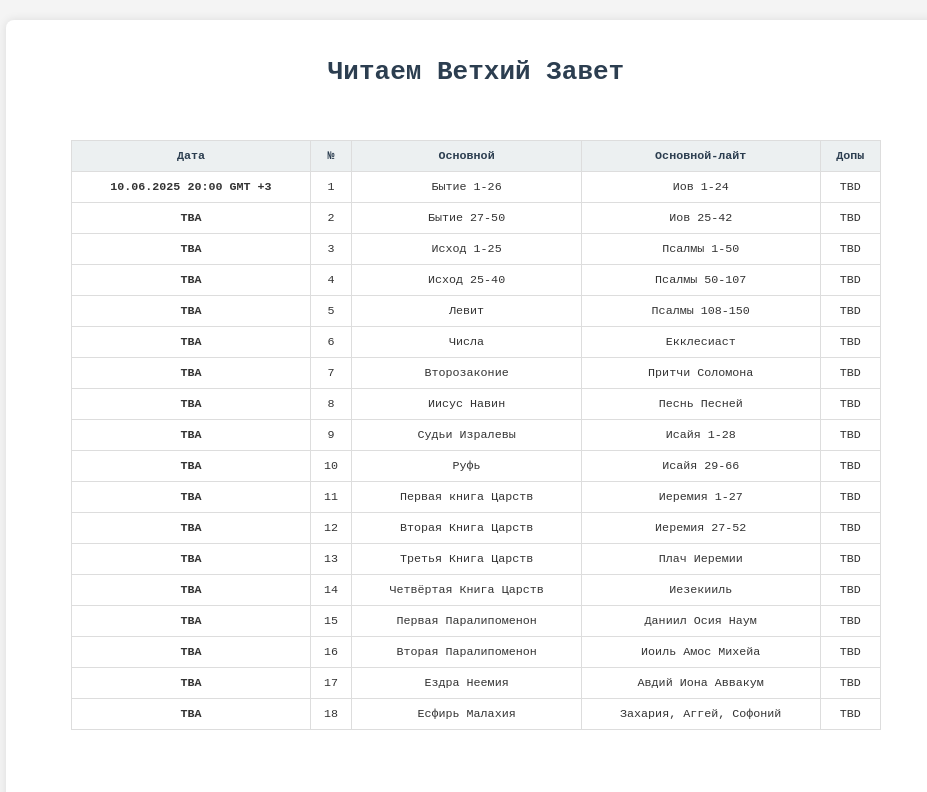
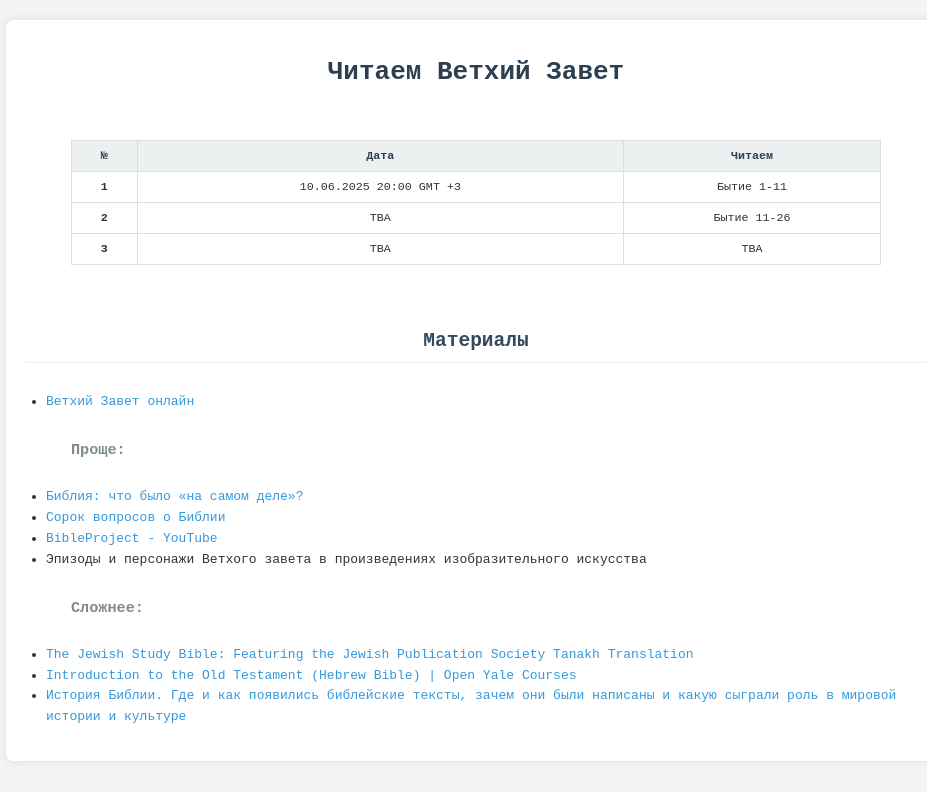
Before and after one commit to tgadeliya/readings, a plain HTML site: page index.html in a window 1280 px wide. Shown: the top 792 px of the page, without its empty margins (164-1091 px from the left). Drawn offline with Linux system fonts and the light colour scheme.

Commit message:
Change plan

```diff
--- a/index.html
+++ b/index.html
@@ -14,34 +14,30 @@
         <table>
             <thead>
                 <tr>
+                    <th>№</th>
                     <th>Дата</th>
-                    <th>№</th>
-                    <th>Основной</th>
-                    <th>Основной-лайт</th>
-                    <th>Допы</th>
+                    <th>Читаем</th>
                 </tr>
             </thead>
             <tbody>
-                <tr><td> 10.06.2025 20:00 GMT +3 </td><td>1</td><td>Бытие 1-26</td><td>Иов 1-24</td><td>TBD</td></tr>
-                <tr><td>TBA</td><td>2</td><td>Бытие 27-50</td><td>Иов 25-42</td><td>TBD</td></tr>
-                <tr><td>TBA</td><td>3</td><td>Исход 1-25</td><td>Псалмы 1-50</td><td>TBD</td></tr>
-                <tr><td>TBA</td><td>4</td><td>Исход 25-40</td><td>Псалмы 50-107</td><td>TBD</td></tr>
-                <tr><td>TBA</td><td>5</td><td>Левит</td><td>Псалмы 108-150</td><td>TBD</td></tr>
-                <tr><td>TBA</td><td>6</td><td>Числа</td><td>Екклесиаст</td><td>TBD</td></tr>
-                <tr><td>TBA</td><td>7</td><td>Второзаконие</td><td>Притчи Соломона</td><td>TBD</td></tr>
-                <tr><td>TBA</td><td>8</td><td>Иисус Навин</td><td>Песнь Песней</td><td>TBD</td></tr>
-                <tr><td>TBA</td><td>9</td><td>Судьи Изралевы</td><td>Исайя 1-28</td><td>TBD</td></tr>
-                <tr><td>TBA</td><td>10</td><td>Руфь</td><td>Исайя 29-66</td><td>TBD</td></tr>
-                <tr><td>TBA</td><td>11</td><td>Первая книга Царств</td><td>Иеремия 1-27</td><td>TBD</td></tr>
-                <tr><td>TBA</td><td>12</td><td>Вторая Книга Царств</td><td>Иеремия 27-52</td><td>TBD</td></tr>
-                <tr><td>TBA</td><td>13</td><td>Третья Книга Царств</td><td>Плач Иеремии</td><td>TBD</td></tr>
-                <tr><td>TBA</td><td>14</td><td>Четвёртая Книга Царств</td><td>Иезекииль</td><td>TBD</td></tr>
-                <tr><td>TBA</td><td>15</td><td>Первая Паралипоменон</td><td>Даниил Осия Наум</td><td>TBD</td></tr>
-                <tr><td>TBA</td><td>16</td><td>Вторая Паралипоменон</td><td>Иоиль Амос Михейа</td><td>TBD</td></tr>
-                <tr><td>TBA</td><td>17</td><td>Ездра Неемия</td><td>Авдий Иона Аввакум</td><td>TBD</td></tr>
-                <tr><td>TBA</td><td>18</td><td>Есфирь Малахия</td><td>Захария, Аггей, Софоний</td><td>TBD</td></tr>
+                <tr>
+                    <td>1</td>
+                    <td> 10.06.2025 20:00 GMT +3 </td>
+                    <td>Бытие 1-11</td>
+                </tr>
+                <tr>
+                    <td>2</td>
+                    <td>TBA</td>
+                    <td>Бытие 11-26</td>
+                </tr>
+                <tr>
+                    <td>3</td>
+                    <td>TBA</td>
+                    <td>TBA</td>
+                </tr>
             </tbody>
         </table>
+
         &nbsp;
 
         <h2>Материалы</h2>
```
